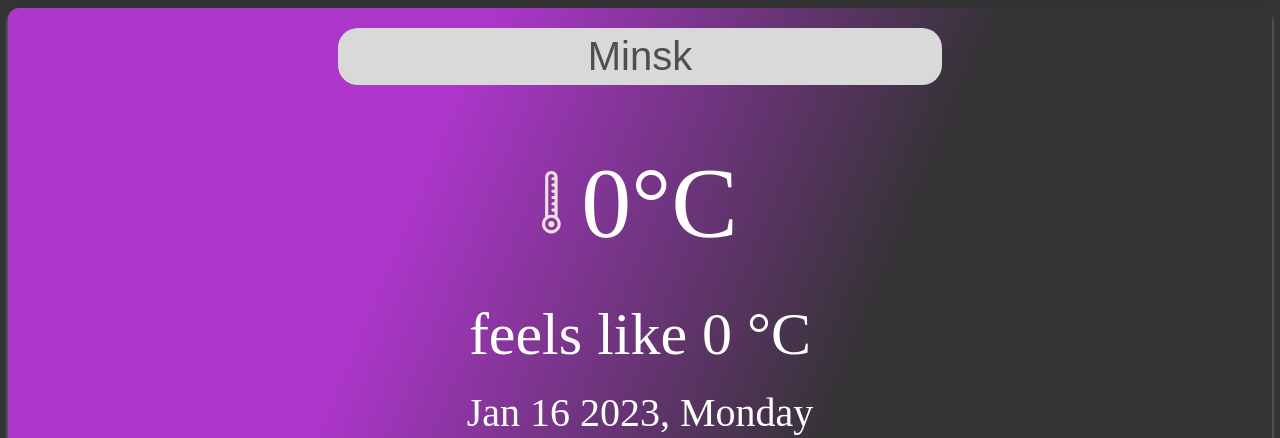
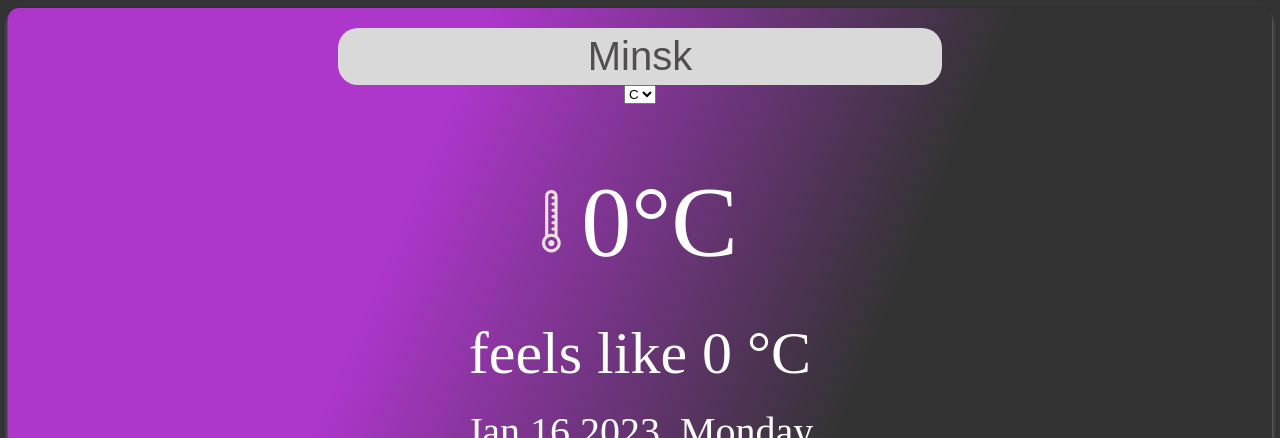
Before and after one commit to pypstrsh/react_weather, a React (Create React App) app: page / in a window 1280 px wide. Shown: the top 438 px of the page. Built offline with nearby package versions, Linux system fonts and the light colour scheme; no server answers.

Commit message:
add dropdown select

```diff
--- a/src/components/App.tsx
+++ b/src/components/App.tsx
@@ -10,12 +10,13 @@ import humIcon from "../img/humidity-icon.svg"
 import rainIcon from "../img/rain-icon.svg"
 import windIcon from "../img/wind-icon.svg"
 import temp from "./../img/icon_temperature.svg"
-import { debounce } from "lodash";
+import {debounce} from "lodash";
 
 interface AppState {
     weather: Weather;
     search: string;
     isLoading: boolean;
+    isSelect: string;
 }
 
 const myFetch = (url: string) => {
@@ -28,8 +29,6 @@ const myFetch = (url: string) => {
 };
 
 
-
-
 export class App extends Component<{}, AppState> {
     state: AppState = {
         weather: {
@@ -38,12 +37,14 @@ export class App extends Component<{}, AppState> {
         },
 
         search: "Minsk",
-        isLoading: false
+        isLoading: false,
+        isSelect: "metric"
     }
 
+    url: string = `https://api.openweathermap.org/data/2.5/weather?q=${this.state.search}&appid=21f54f5696d81d7a71d314ed425f098d&units=metric`
 
     componentDidMount() {
-        myFetch(`https://api.openweathermap.org/data/2.5/weather?q=${this.state.search}&appid=80705822dbebd2920f115f199483856f&units=metric`)
+        myFetch(this.url)
             .then((data) => this.setState(prev => ({
                 ...prev,
                 weather: {name: data.name, main: {...data.main}, wind: {...data.wind}}
@@ -76,6 +77,11 @@ export class App extends Component<{}, AppState> {
         if (prevState.search !== this.state.search) {
             this.fetchWeatherDebounced();
         }
+        if (prevState.isSelect !== this.state.isSelect) {
+            this.url = `https://api.openweathermap.org/data/2.5/weather?q=${this.state.search}&appid=21f54f5696d81d7a71d314ed425f098d&units=${this.state.isSelect}`
+            this.componentDidMount()
+        }
+
     }
 
     infoItems: { icon?: any; label: string; value: string }[] = [
@@ -96,6 +102,7 @@ export class App extends Component<{}, AppState> {
         },
     ];
 
+
     render() {
         return (
             <div className={css.main}>
@@ -103,14 +110,20 @@ export class App extends Component<{}, AppState> {
                     <div className={css.logo}>
                         <Input value={this.state.search} onChange={(search) => this.setState({search})}/>
                     </div>
+                    <select value={this.state.isSelect} onChange={e => {
+                        this.setState({isSelect: e.target.value})
+                    }
+                    }>
+                        <option value={"metric"}>C</option>
+                        <option value={"far"}>F</option>
+                    </select>
                     <p className={css.temperature}>
-                        <img src={temp}/>
-                        {Math.round(this.state.weather?.main.temp!)}&#176;C
+                        <img src={temp} alt={"temperature icon"}/>
+                        {Math.round(this.state.weather?.main.temp!)}&#176;{this.state.isSelect === "metric" ? "C" : "F"}
                     </p>
+
                     <span className={css.temp_feel}>
-
-
-                        feels like {Math.round(this.state.weather?.main.feels_like!)} &#176;C
+                        feels like {Math.round(this.state.weather?.main.feels_like!)} &#176;{this.state.isSelect === "metric" ? "C" : "F"}
                     </span>
                     <div className={css.day_container}>
                         <p className={css.date}>{getDate()},</p>
```
